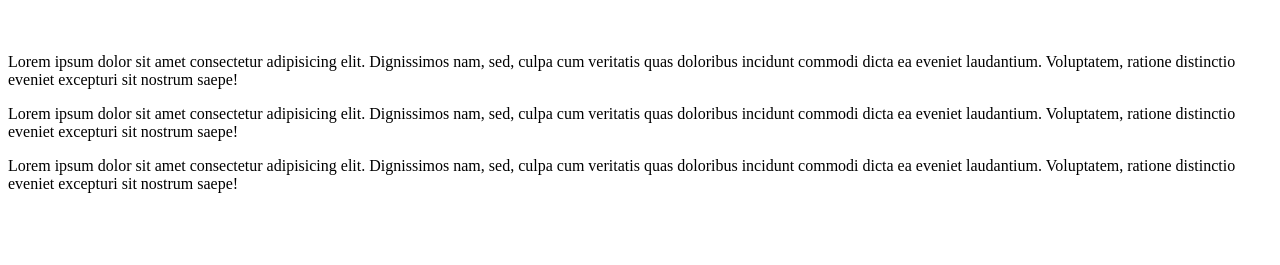
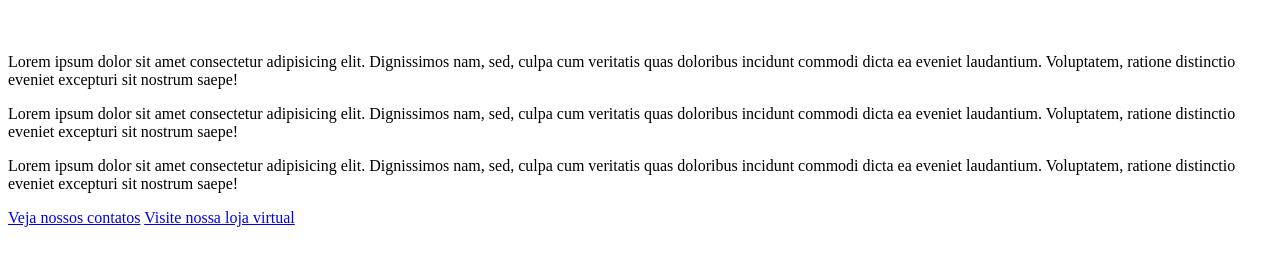
Before and after one commit to Benjamin-programamentos/Site, a plain HTML site: page index.html in a window 1280 px wide. Shown: the part 61-326 px from the top of the page. Drawn offline with Linux system fonts and the light colour scheme.

Commit message:
Fix HTML structure and add contact links

```diff
--- a/index.html
+++ b/index.html
@@ -11,6 +11,8 @@
     <p>Lorem ipsum dolor sit amet consectetur adipisicing elit. Dignissimos nam, sed, culpa cum veritatis quas doloribus incidunt commodi dicta ea eveniet laudantium. Voluptatem, ratione distinctio eveniet excepturi sit nostrum saepe!</p>
     <p>Lorem ipsum dolor sit amet consectetur adipisicing elit. Dignissimos nam, sed, culpa cum veritatis quas doloribus incidunt commodi dicta ea eveniet laudantium. Voluptatem, ratione distinctio eveniet excepturi sit nostrum saepe!</p>
     <p>Lorem ipsum dolor sit amet consectetur adipisicing elit. Dignissimos nam, sed, culpa cum veritatis quas doloribus incidunt commodi dicta ea eveniet laudantium. Voluptatem, ratione distinctio eveniet excepturi sit nostrum saepe!</p>
+<a href="contato.html">Veja nossos contatos</a>
+<a href="https://google.com.br">Visite nossa loja virtual</a>
 
 </body>
 </html>
```
